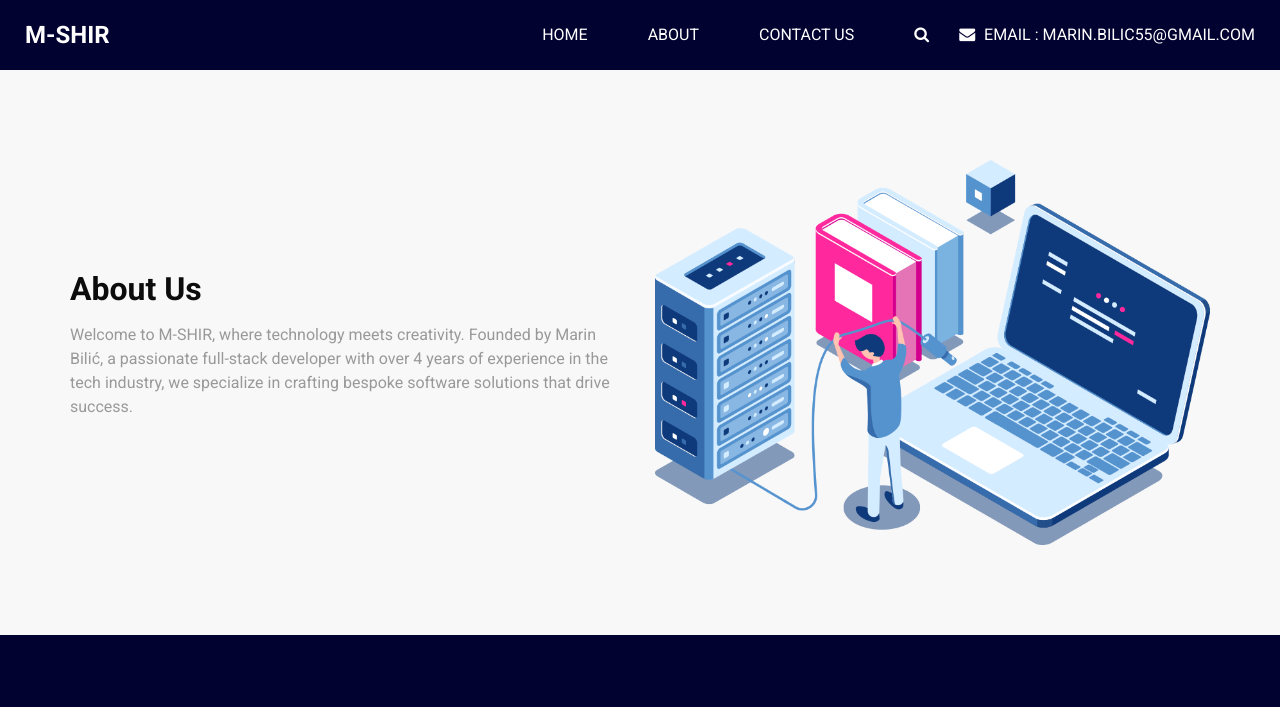
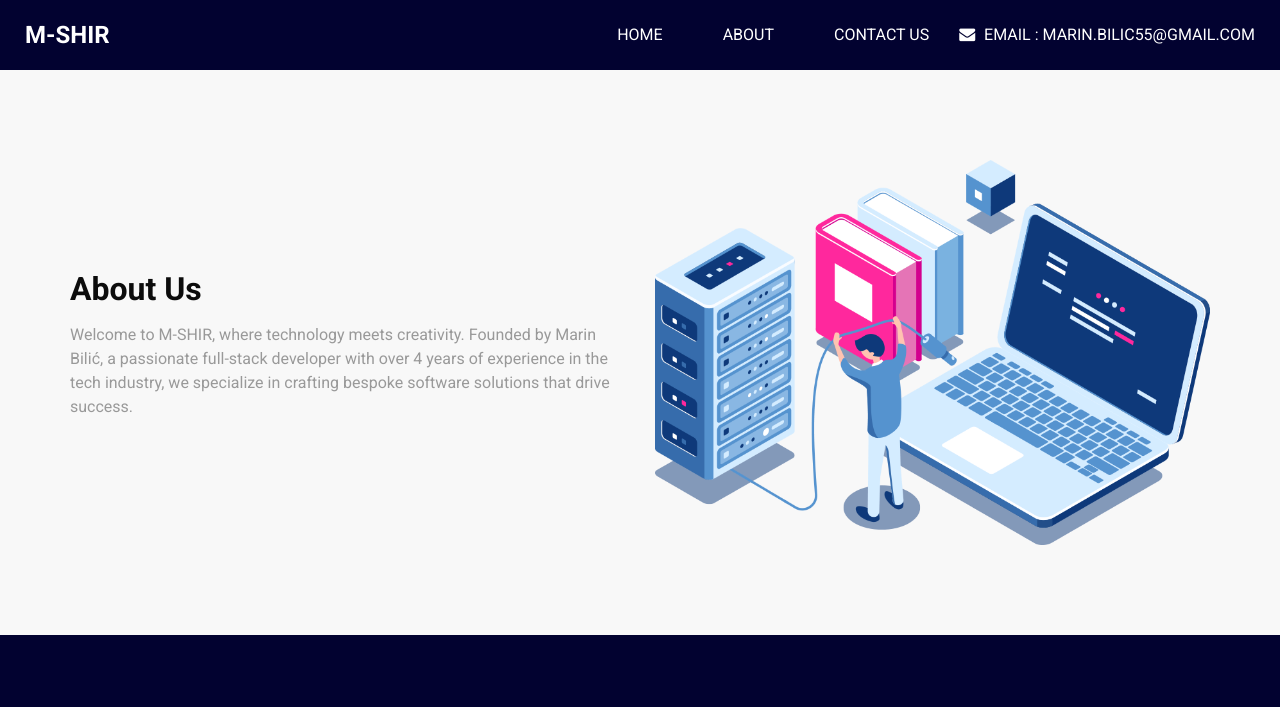
Before and after one commit to Marin955/personal-page, a plain HTML site: page about.html in a window 1280 px wide. Shown: the top 707 px of the page. Drawn offline with Linux system fonts and the light colour scheme; a script that the page names is missing.

Commit message:
removing search

```diff
--- a/about.html
+++ b/about.html
@@ -60,11 +60,6 @@
               </li>
             </ul>
             <div class="quote_btn-container">
-              <form class="form-inline">
-                <button class="btn   nav_search-btn" type="submit">
-                  <i class="fa fa-search" aria-hidden="true"></i>
-                </button>
-              </form>
               <a href="">
                 <i class="fa fa-envelope" aria-hidden="true"></i>
                 <span>
```
Also changed, not shown: contact.html (+0 -5 lines), index.html (+0 -5 lines).
